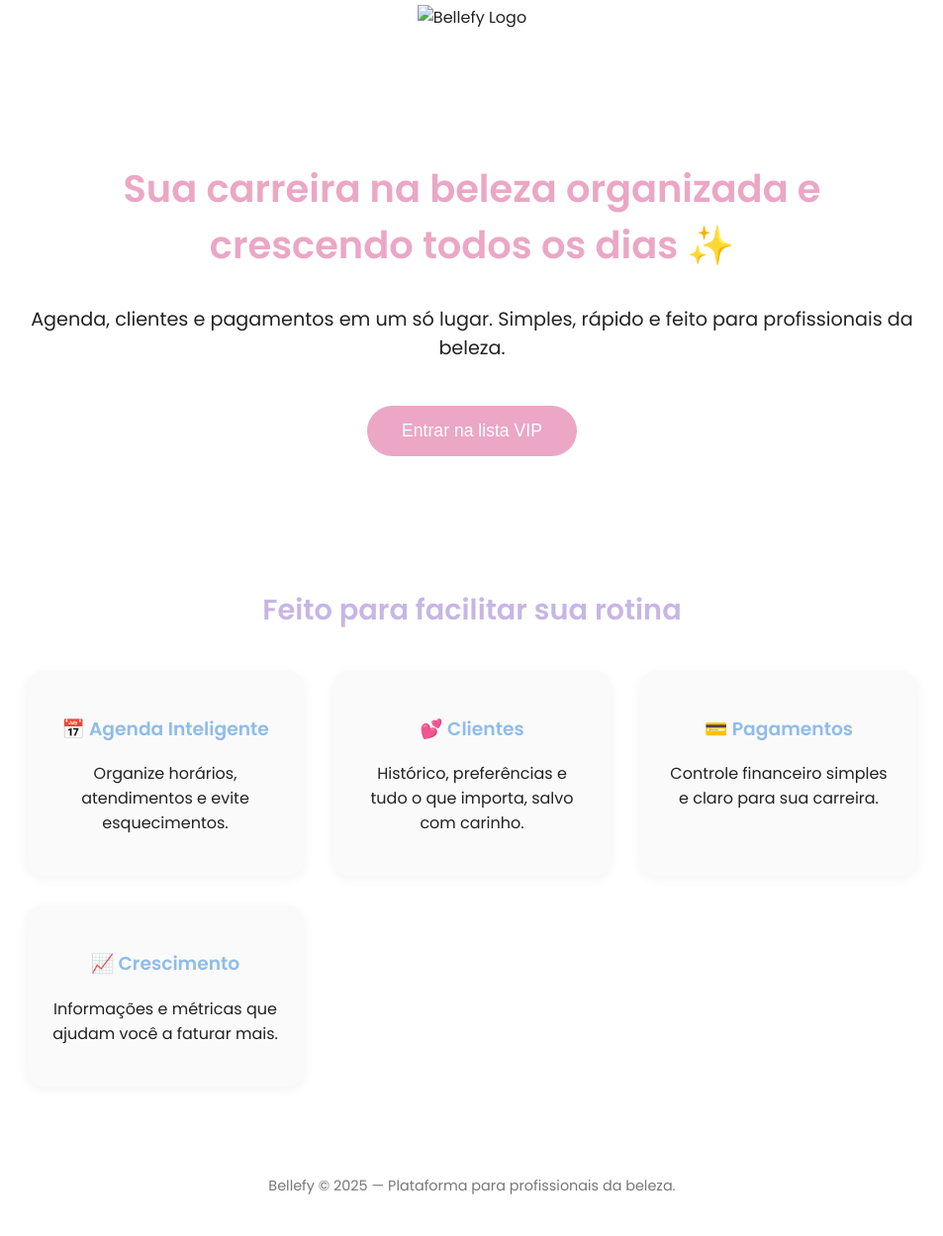
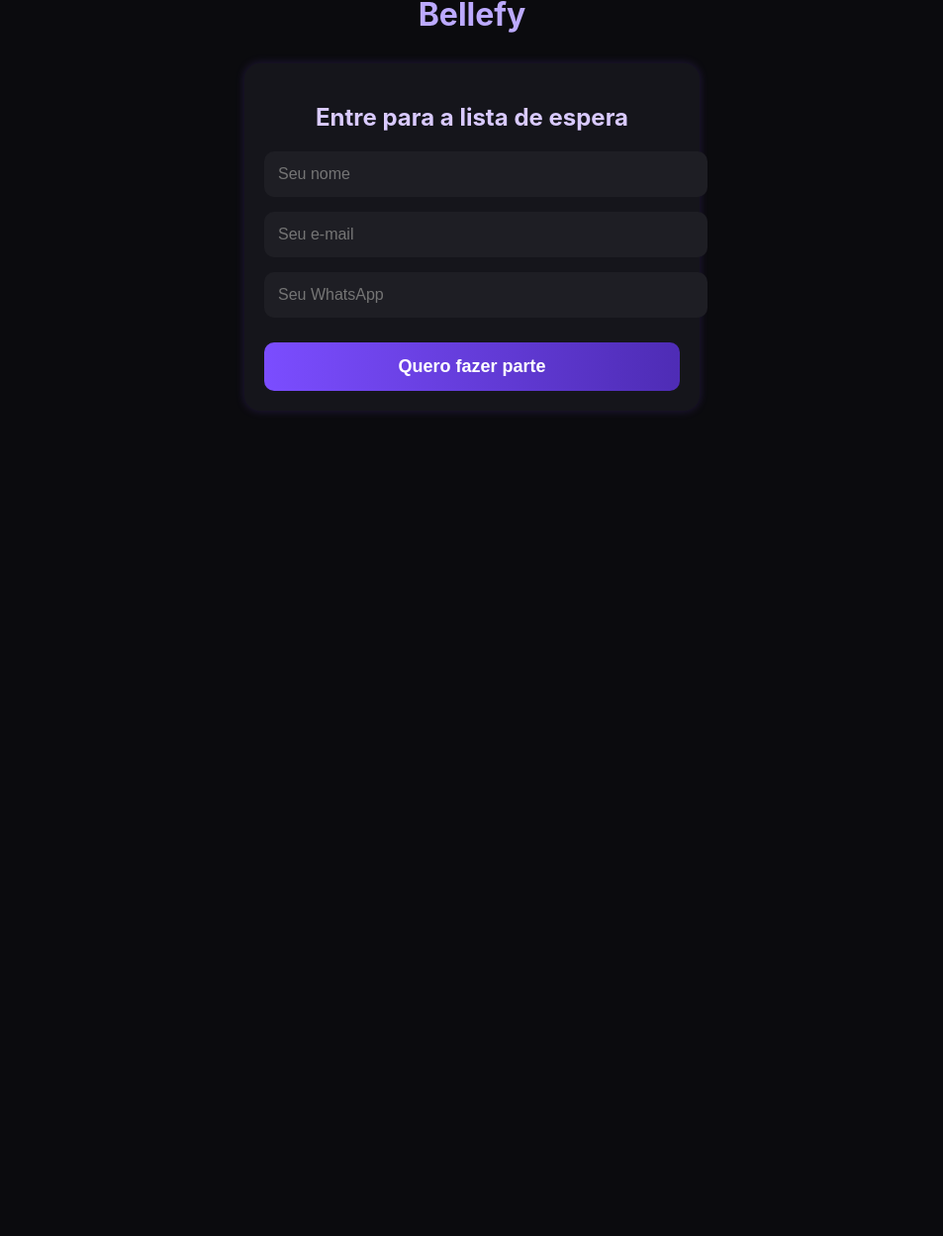
Before and after one commit to Matheusmechengineer/bellefy-landing, a plain HTML site: page index.html in a window 1280 px wide. Shown: the part 35-1284 px from the top of the page at 99% size, without its empty margins (163-1116 px from the left). After the commit the page ends 800 px from the top, so only its background shows below. Drawn offline with Linux system fonts and the light colour scheme.

Commit message:
Update index.html

```diff
--- a/index.html
+++ b/index.html
@@ -1,126 +1,114 @@
 <!DOCTYPE html>
 <html lang="pt-br">
 <head>
-  <meta charset="UTF-8" />
-  <meta name="viewport" content="width=device-width, initial-scale=1.0" />
-  <title>Bellefy - Organize sua carreira na beleza</title>
-  <link rel="preconnect" href="https://fonts.googleapis.com">
-  <link rel="preconnect" href="https://fonts.gstatic.com" crossorigin>
-  <link href="https://fonts.googleapis.com/css2?family=Poppins:wght@300;400;600&display=swap" rel="stylesheet">
-  <style>
+<meta charset="UTF-8">
+<meta name="viewport" content="width=device-width, initial-scale=1.0">
+<title>Bellefy — Automatize seu atendimento</title>
+
+<style>
     body {
-      font-family: 'Poppins', sans-serif;
-      margin: 0;
-      padding: 0;
-      background: #fff;
-      color: #222;
+        margin: 0;
+        font-family: "Inter", sans-serif;
+        background-color: #0b0b0e;
+        color: white;
     }
+
     header {
-      padding: 40px 20px;
-      text-align: center;
+        text-align: center;
+        padding: 30px;
+        font-size: 32px;
+        font-weight: 700;
+        color: #bcaaff;
     }
-    .hero {
-      padding: 60px 20px;
-      text-align: center;
-      max-width: 900px;
-      margin: auto;
+
+    .container {
+        max-width: 420px;
+        margin: auto;
+        padding: 20px;
+        background: #15151b;
+        border-radius: 16px;
+        box-shadow: 0 0 10px rgba(123, 77, 255, .2);
     }
-    .hero h1 {
-      font-size: 2.4rem;
-      font-weight: 600;
-      color: #EBA7C5;
+
+    h2 {
+        text-align: center;
+        color: #d9caff;
+        margin-bottom: 20px;
     }
-    .hero p {
-      font-size: 1.2rem;
-      margin-top: 10px;
+
+    input {
+        width: 100%;
+        padding: 14px;
+        margin-bottom: 15px;
+        border-radius: 10px;
+        border: none;
+        background: #1e1e24;
+        color: white;
+        font-size: 16px;
     }
-    .cta-button {
-      background: #EBA7C5;
-      color: #fff;
-      padding: 15px 35px;
-      border-radius: 40px;
-      border: none;
-      font-size: 1.1rem;
-      cursor: pointer;
-      margin-top: 25px;
-      transition: .3s;
+
+    .btn {
+        width: 100%;
+        padding: 14px;
+        margin-top: 10px;
+        background: linear-gradient(90deg, #7b4dff, #4e2cb5);
+        color: white;
+        border: none;
+        font-size: 18px;
+        font-weight: 600;
+        border-radius: 10px;
+        cursor: pointer;
     }
-    .cta-button:hover {
-      opacity: .8;
+
+    .btn:hover {
+        opacity: 0.85;
     }
-    .benefits {
-      padding: 50px 20px;
-      max-width: 900px;
-      margin: auto;
-      text-align: center;
+
+    .success {
+        display: none;
+        text-align: center;
+        margin-top: 20px;
+        color: #9dffb0;
+        font-size: 16px;
     }
-    .benefits h2 {
-      color: #C7B6E4;
-      font-size: 1.8rem;
-    }
-    .benefit-grid {
-      display: grid;
-      grid-template-columns: repeat(auto-fit, minmax(220px, 1fr));
-      gap: 30px;
-      margin-top: 40px;
-    }
-    .card {
-      padding: 25px;
-      background: #fafafa;
-      border-radius: 16px;
-      box-shadow: 0 3px 12px rgba(0,0,0,0.05);
-    }
-    .card h3 {
-      color: #8FBCE9;
-    }
-    footer {
-      text-align: center;
-      padding: 40px 20px;
-      font-size: .9rem;
-      color: #777;
-    }
-  </style>
+</style>
+
 </head>
 <body>
-  <header>
-    <img src="LOGO.png" alt="Bellefy Logo" width="150" />
-  </header>
 
-  <section class="hero">
-    <h1>Sua carreira na beleza organizada e crescendo todos os dias ✨</h1>
-    <p>Agenda, clientes e pagamentos em um só lugar. Simples, rápido e feito para profissionais da beleza.</p>
-    <button class="cta-button">Entrar na lista VIP</button>
-  </section>
+<header>Bellefy</header>
 
-  <section class="benefits">
-    <h2>Feito para facilitar sua rotina</h2>
-    <div class="benefit-grid">
+<div class="container">
+    <h2>Entre para a lista de espera</h2>
 
-      <div class="card">
-        <h3>📅 Agenda Inteligente</h3>
-        <p>Organize horários, atendimentos e evite esquecimentos.</p>
-      </div>
+    <form id="leadForm">
+        <input type="text" name="nome" placeholder="Seu nome" required>
+        <input type="email" name="email" placeholder="Seu e-mail" required>
+        <input type="text" name="telefone" placeholder="Seu WhatsApp" required>
+        <button class="btn" type="submit">Quero fazer parte</button>
+    </form>
 
-      <div class="card">
-        <h3>💕 Clientes</h3>
-        <p>Histórico, preferências e tudo o que importa, salvo com carinho.</p>
-      </div>
+    <p class="success" id="successMsg">Pronto! Você está na lista 💜</p>
+</div>
 
-      <div class="card">
-        <h3>💳 Pagamentos</h3>
-        <p>Controle financeiro simples e claro para sua carreira.</p>
-      </div>
+<script>
+    document.getElementById("leadForm").addEventListener("submit", function(e) {
+        e.preventDefault();
 
-      <div class="card">
-        <h3>📈 Crescimento</h3>
-        <p>Informações e métricas que ajudam você a faturar mais.</p>
-      </div>
+        const form = new FormData(document.getElementById("leadForm"));
 
-    </div>
-  </section>
+        fetch("https://script.google.com/macros/s/AKfycbwTet49XlPNmXjUUhqqu6OsM82GwUT083u1dXkKH0xmyAfMbuHbW7BElvWrS1B5h6IQ6w/exec", {
+            method: "POST",
+            body: form
+        })
+        .then(res => res.json())
+        .then(data => {
+            document.getElementById("successMsg").style.display = "block";
+            document.getElementById("leadForm").reset();
+        })
+        .catch(err => alert("Erro ao enviar. Tente novamente."));
+    });
+</script>
 
-  <footer>
-    Bellefy © 2025 — Plataforma para profissionais da beleza.
-  </footer>
 </body>
 </html>
```
